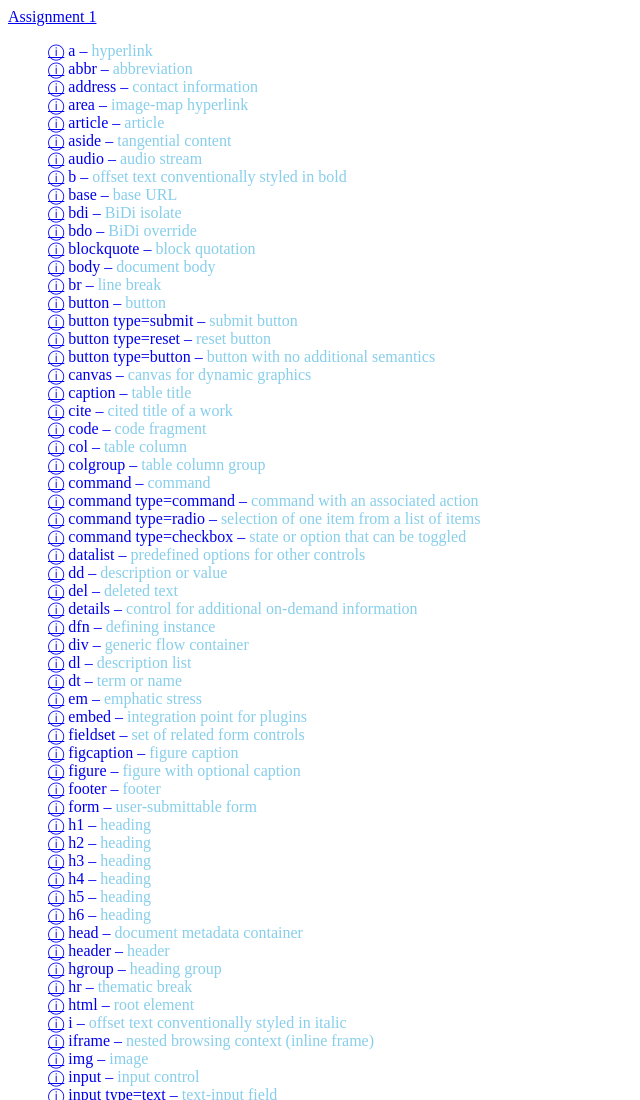
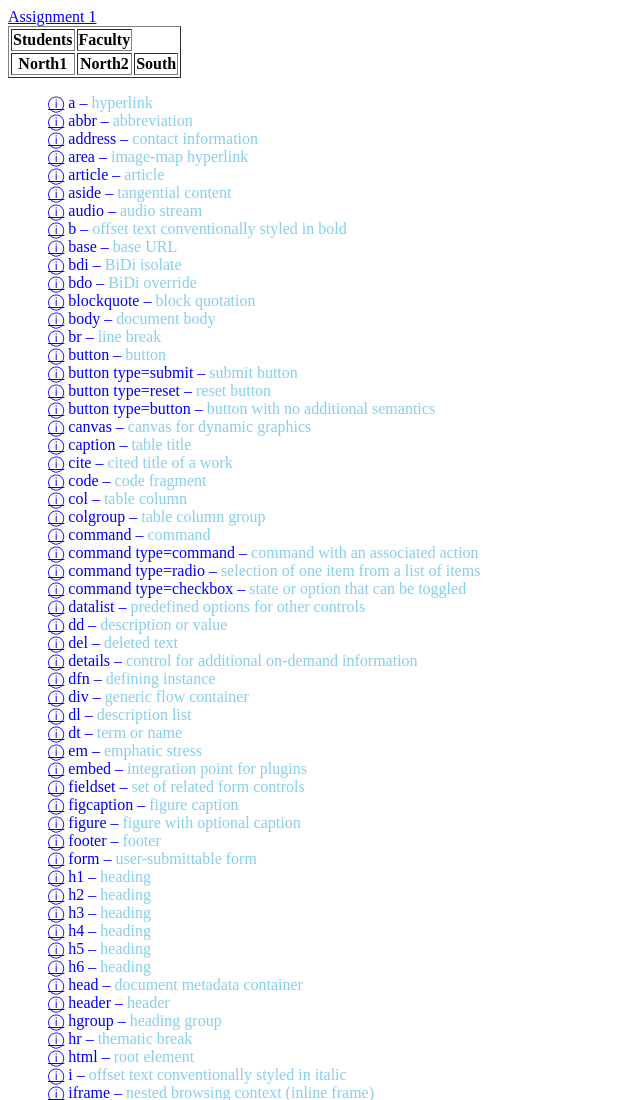
Before and after one commit to KyleWhen/workspace-html-2020-8arbqi, a website: page HTMLelements.html in a window 1280 px wide. Shown: the top 1100 px of the page, without its empty margins (0-640 px from the left). Drawn offline with Linux system fonts and the light colour scheme.

Commit message:
1 file modified

```diff
--- a/HTMLelements.html
+++ b/HTMLelements.html
@@ -12,6 +12,16 @@ and open the template in the editor.
         <link rel="stylesheet" href="css/sidebar.css">
     </head>
     <a href="https://cdn.jsdelivr.net/gh/KyleWhen/workspace-html-2020-8arbqi@master/doc/Assignment1.pdf">Assignment 1</a>
+    <table border="1">
+      <tr>
+        <th>Students</th>
+        <th>Faculty</th>
+      </tr>
+      <tr>
+        <th>North1</th>
+        <th>North2</th>
+        <th>South</th>
+        </table>
     <body>
         <div class="toc">
             <ul>
```
